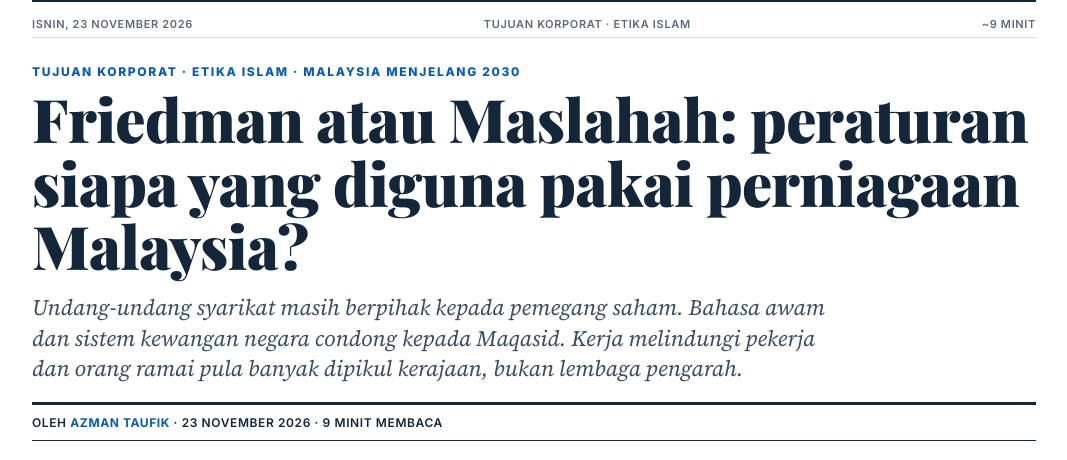
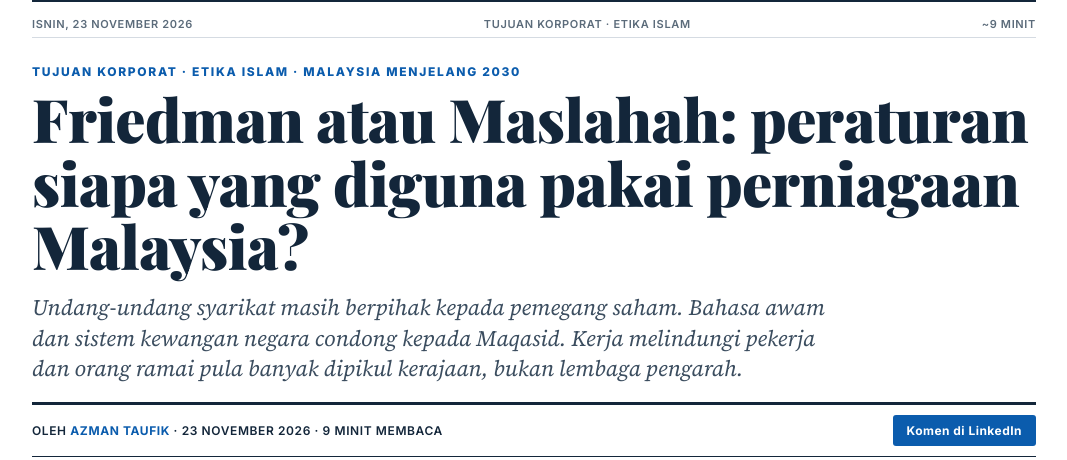
Before and after one commit to dewatagiri/field-notes, a plain HTML site: page friedman-vs-maslahah/index.html in a window 1280 px wide. Shown: the part 164-624 px from the top of the page, without its empty margins (106-1173 px from the left). Drawn offline with nearby package versions, Linux system fonts and the light colour scheme; a web font is replaced by a local one.

Commit message:
Add LinkedIn post URL to Friedman vs Maslahah article
Co-Authored-By: Claude Sonnet 5.5 <noreply@anthropic.com>
Claude-Session: https://claude.ai/code/session_01CoMfizDBT3boRky8kqHFb9

```diff
--- a/friedman-vs-maslahah/index.html
+++ b/friedman-vs-maslahah/index.html
@@ -575,7 +575,7 @@ body.bm .en-only{display:none}
 
 <script>
 // Paste the LinkedIn post URL here. The "Comment on LinkedIn" buttons stay hidden until it is set.
-var LINKEDIN_POST = "";
+var LINKEDIN_POST = "https://lnkd.in/p/dNtdbPec";
 document.querySelectorAll('[data-cta]').forEach(function(a){ if(LINKEDIN_POST){a.href=LINKEDIN_POST;a.target="_blank";a.rel="noopener";a.classList.add('show');} });
 function setLang(l){
   document.body.classList.toggle('bm', l==='bm');
```
